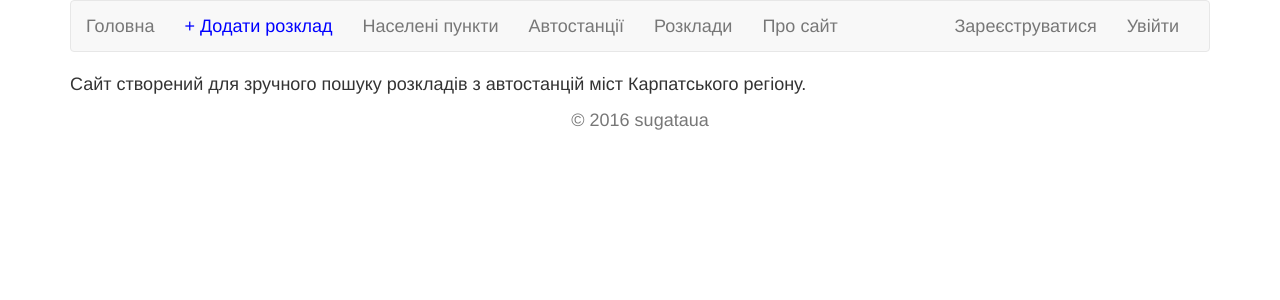
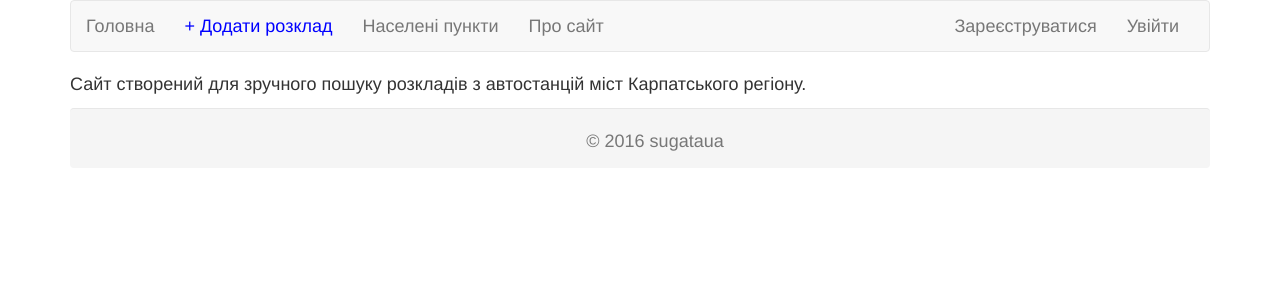
Before and after one commit to sugataua/hedgehog, a Flask app: page /about in a window 1280 px wide. Shown: the top 300 px of the page. Run offline with Flask 2, Linux system fonts and the light colour scheme; some libraries are stand-ins or nearby versions.

Commit message:
Fix for footer

```diff
--- a/hedgehog/static/style.css
+++ b/hedgehog/static/style.css
@@ -14,7 +14,18 @@ form		{border: 1px solid  #2196f3; text-align: center; background-color: alicebl
 */
 
 
-footer 	{text-align: center}
+footer 	{text-align: center; height: 60px; background-color: #f5f5f5;
+border-top: 1px solid #e7e7e7;
+border-radius: 4px;}
+
+.text-muted {
+margin: 20px 0;
+}
+
+.footer-container {
+	padding: 0 15px;;
+}
+
 
 .page 		{ margin: 2em auto; width: 50em; border: 5px solid #ccc;
 				padding: 0.8em; background: white;}
--- a/hedgehog/templates/layout.html
+++ b/hedgehog/templates/layout.html
@@ -35,8 +35,6 @@
             </ul>
             <ul class="nav navbar-nav">
                 <li><a href="{{ url_for('show_localities') }}">Населені пункти</a></li>
-                <li><a href="{{ url_for('show_stations') }}">Автостанції</a></li>
-                <li><a href="#">Розклади</a></li>
                 <li><a href="{{ url_for('about_page') }}">Про сайт</a></li>
             </ul>
 
@@ -69,9 +67,11 @@
         {% block body %}
         {% endblock %}
     </div>
-    <footer class="footer">
-        <div class="container footer-container">
-            <p class="text-muted text-center">&copy; 2016 sugataua</p>
-        </div>
-    </footer>
+    <div class="container">
+        <footer class="footer">
+            <div class="container footer-container">
+                <p class="text-muted text-center">&copy; 2016 sugataua</p>
+            </div>
+        </footer>
+    </div>
 </body>
```
